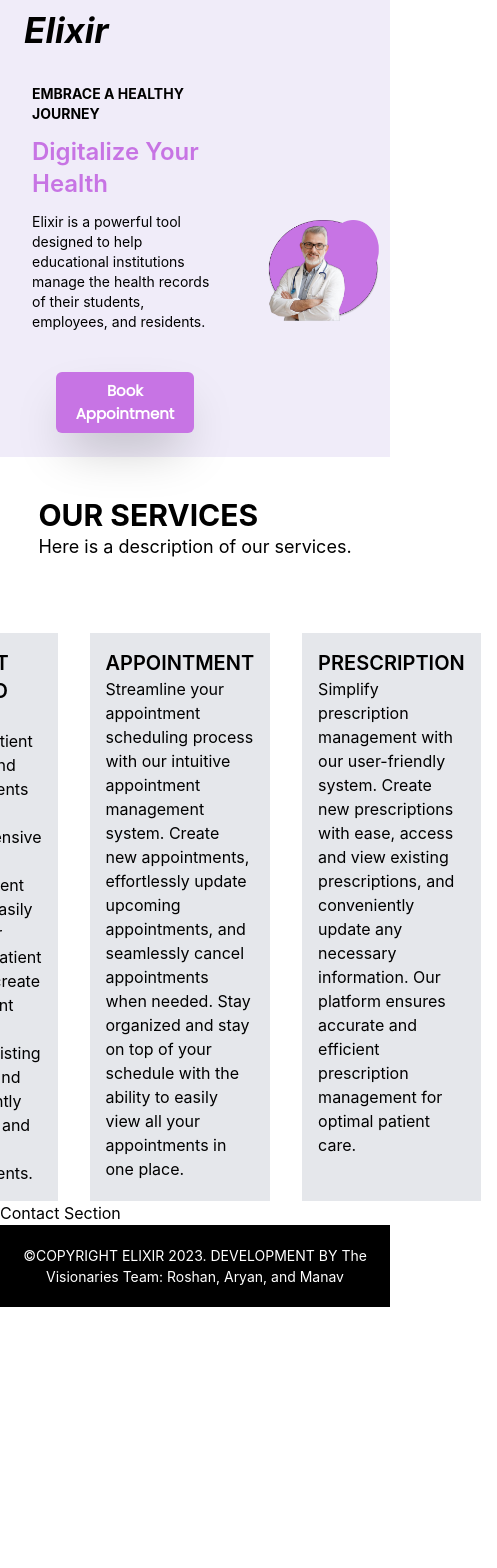
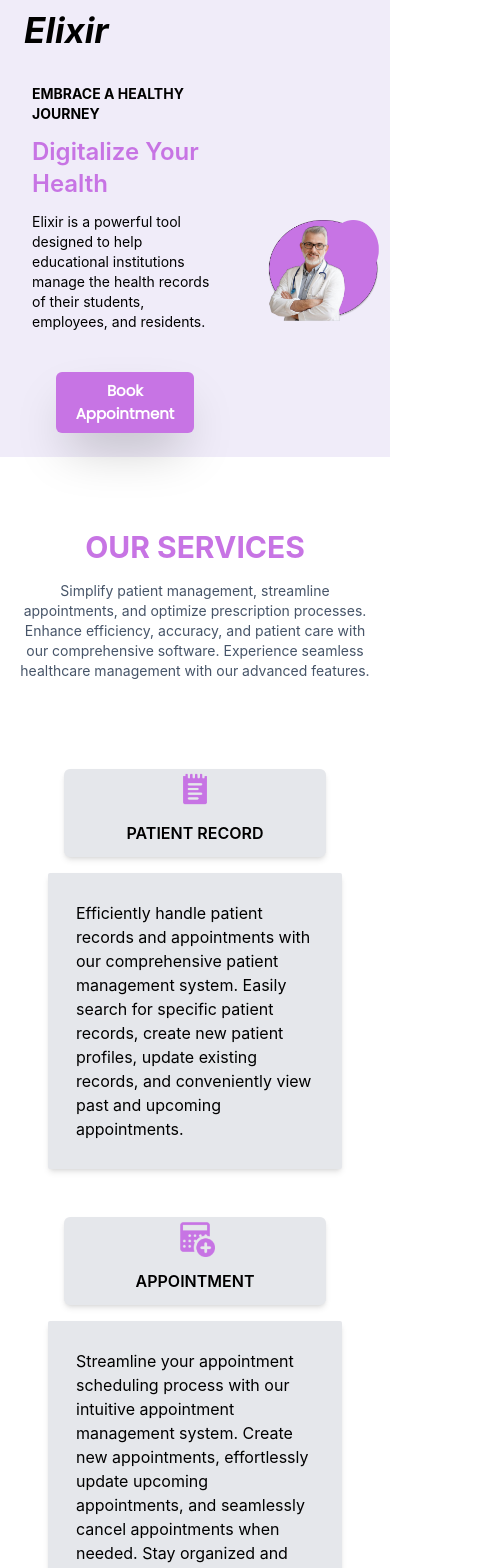
Before and after one commit to ManavJethva/Summer-Mini-Project, a React (Create React App) app in the folder client/: page / in a window 390 px wide. Shown: the top 1568 px of the page, 497 px wide, since content can reach past the window. Before the commit the page ends 1307 px from the top, so only its background shows below. Built offline with nearby package versions, Linux system fonts and the light colour scheme.

Commit message:
Responsive landing page done

```diff
--- a/client/src/components/Navbar/Navbar.jsx
+++ b/client/src/components/Navbar/Navbar.jsx
@@ -45,7 +45,7 @@
             className="block md:hidden cursor-pointer"
             onClick={handleMobileMenuToggle}
           >
-            {/* <svg
+            <svg
               className="w-6 h-6"
               fill="none"
               strokeLinecap="round"
@@ -59,7 +59,7 @@
               ) : (
                 <ion-icon name="close-outline"></ion-icon>
               )}
-            </svg> */}
+            </svg>
           </div>
           <div className="hidden md:flex">
             <div className="md:mx-4 ">
--- /dev/null
+++ b/client/src/components/ServiceCard/ServiceCard.js
@@ -0,0 +1,20 @@
+import React from 'react'
+
+const ServiceCard = ({ icon, title, description }) => {
+    return (
+      <div className="flex flex-col mx-4 p-4">
+        <div className="m-4 bg-gray-200 text-center md:flex justify-center items-center rounded-md shadow-md">
+          <div className="flex justify-center md:justify-start">
+            <img className="h-10" src={icon} alt={`${title}Icon`} />
+          </div>
+          <div>
+            <h3 className="md:text-lg text-md font-semibold p-3">{title}</h3>
+          </div>
+        </div>
+        <div className="bg-gray-200 p-7 h-full rounded-sm shadow-md">
+          <p>{description}</p>
+        </div>
+      </div>
+    );
+  };
+export default ServiceCard
--- a/client/src/pages/landing/Landing.js
+++ b/client/src/pages/landing/Landing.js
@@ -3,12 +3,39 @@
 import Footer from "../../components/Footer/Footer";
 import ButtonPurple from "../../components/Buttons/ButtonPurple";
 import maleDoctor from "../../assets/images/Male_doctor.png";
+import recordIcon from "../../assets/images/record_favicon.png";
+import appointmentIcon from "../../assets/images/appointment_favicon.png";
+import prescriptionIcon from "../../assets/images/prescription_favicon.png";
+import ServiceCard from "../../components/ServiceCard/ServiceCard";
+import iiitmLogo from "../../assets/images/iiitmLogo.jpeg";
+import mailbox from "../../assets/images/mailbox_favicon.png"
 
 const Landing = () => {
   const menuItems = [
     { id: 1, title: "Home", path: "/" },
     { id: 2, title: "Services", path: "/services" },
     { id: 3, title: "Contact", path: "/contact" },
+  ];
+
+  const services = [
+    {
+      icon: recordIcon,
+      title: "PATIENT RECORD",
+      description:
+        "Efficiently handle patient records and appointments with our comprehensive patient management system. Easily search for specific patient records, create new patient profiles, update existing records, and conveniently view past and upcoming appointments.",
+    },
+    {
+      icon: appointmentIcon,
+      title: "APPOINTMENT",
+      description:
+        "Streamline your appointment scheduling process with our intuitive appointment management system. Create new appointments, effortlessly update upcoming appointments, and seamlessly cancel appointments when needed. Stay organized and stay on top of your schedule with the ability to easily view all your appointments in one place.",
+    },
+    {
+      icon: prescriptionIcon,
+      title: "PRESCRIPTION",
+      description:
+        "Simplify prescription management with our user-friendly system. Create new prescriptions with ease, access and view existing prescriptions, and conveniently update any necessary information. Our platform ensures accurate and efficient prescription management for optimal patient care.",
+    },
   ];
 
   return (
@@ -48,39 +75,58 @@
       </section>
 
       <section id="/services">
-  <div className="flex flex-col items-center">
-    <div className="py-10">
-      <h2 className="text-3xl font-bold">OUR SERVICES</h2>
-      <p className="text-lg">Here is a description of our services.</p>
-    </div>
-    <div className="flex justify-center mt-8">
-      <div className="mx-4 bg-gray-200 p-4">
-        <h3 className="text-xl font-semibold">PATIENT RECORD</h3>
-        <p>
-          Efficiently handle patient records and appointments with our comprehensive patient management system. Easily search for specific patient records, create new patient profiles, update existing records, and conveniently view past and upcoming appointments.
+        <div className="flex flex-col items-center p-4">
+          <div className="py-10 items-center text-center">
+            <h2 className="text-3xl text-colorbgbutton font-bold p-4">
+              OUR SERVICES
+            </h2>
+            <p className="text-sm text-slate-600">
+              Simplify patient management, streamline appointments, and optimize
+              prescription processes. Enhance efficiency, accuracy, and patient
+              care with our comprehensive software. Experience seamless
+              healthcare management with our advanced features.
             </p>
           </div>
-      <div className="mx-4 bg-gray-200 p-4">
-        <h3 className="text-xl font-semibold">APPOINTMENT</h3>
+          <div className="md:flex justify-center mt-4">
+            {services.map((service, index) => (
+              <ServiceCard
+                key={index}
+                icon={service.icon}
+                title={service.title}
+                description={service.description}
+              />
+            ))}
+          </div>
+        </div>
+      </section>
+
+      <section id="/contact">
+        <div className="bg-colorcontact">
+          <h2 className="text-3xl text-colorbgbutton text-center font-bold p-8">
+            CONTACTS US
+          </h2>
+
+          <div className="flex items-center justify-cent p-4">
+            <div>
+              <div className="font-bold px-8 pr-[4rem]">
                 <p>
-          Streamline your appointment scheduling process with our intuitive appointment management system. Create new appointments, effortlessly update upcoming appointments, and seamlessly cancel appointments when needed. Stay organized and stay on top of your schedule with the ability to easily view all your appointments in one place.
+                  ABV-Indian Institute of Information Technology and Management
+                  Gwalior (ABV-IIITM), Morena Link Road, Gwalior, Madhya
+                  Pradesh, India,474015
                 </p>
               </div>
-      <div className="mx-4 bg-gray-200 p-4">
-        <h3 className="text-xl font-semibold">PRESCRIPTION</h3>
-        <p>
-          Simplify prescription management with our user-friendly system. Create new prescriptions with ease, access and view existing prescriptions, and conveniently update any necessary information. Our platform ensures accurate and efficient prescription management for optimal patient care.
-        </p>
+              <div className="flex items-center my-3 p-4">
+                <img className="h-10" src={mailbox} alt="mailbox" />
+                <p>website@iiitm.ac.in</p>
+              </div>
+            </div>
+            <div className="mr-10 p-2">
+              <img className='md:h-[15rem] md:w-[15rem] shadow-2xl mb-8' src={iiitmLogo} alt="iiitmLogo" />
             </div>
           </div>
         </div>
       </section>
 
-
-      <section id="/contact">
-        <h2>Contact Section</h2>
-        {/* Add contact content here */}
-      </section>
       <Footer />
     </div>
   );
```
Also changed, not shown: client/src/assets/images/iiitmLogo.jpeg (added), client/src/components/ServiceCard/styles.module.css (added). Lines whose indentation alone changed are shown as unchanged.
